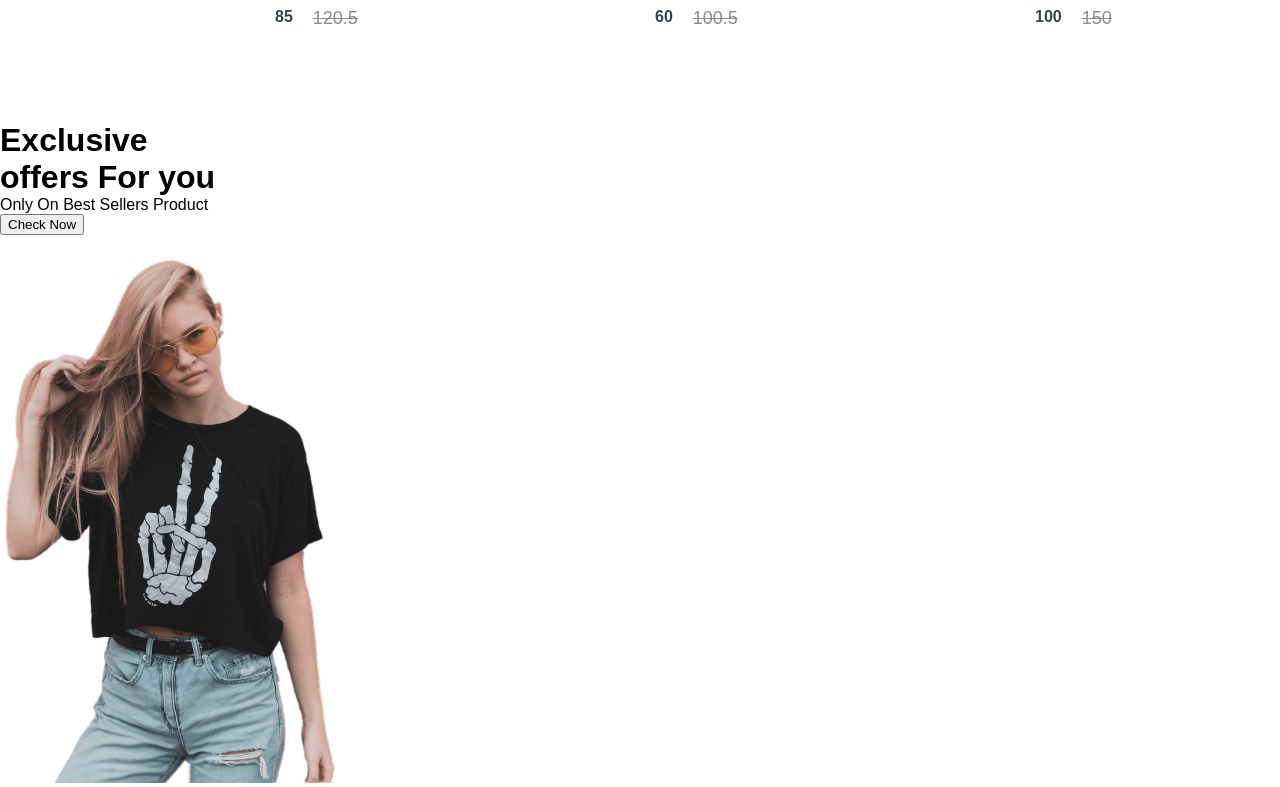
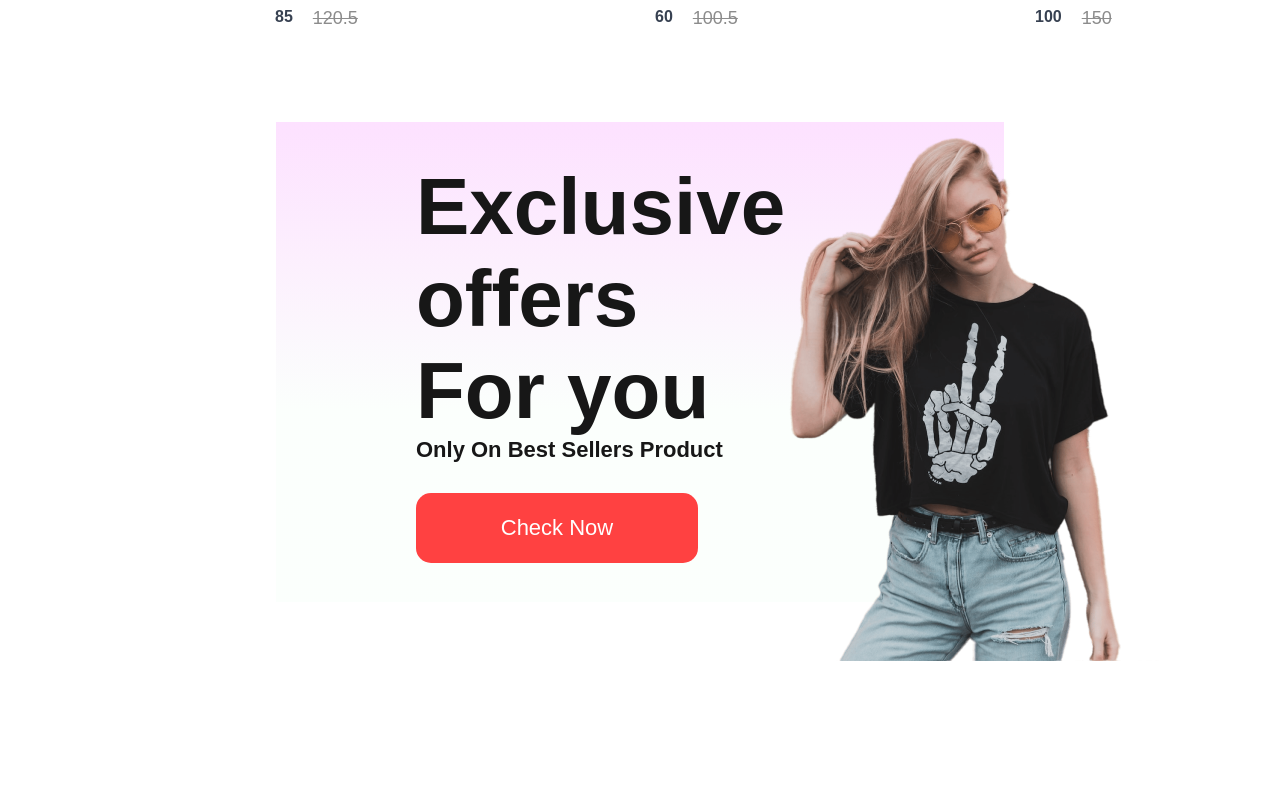
Before and after one commit to george827/E-commerce, a React (Create React App) app in the folder front-end/: page / in a window 1280 px wide. Shown: the part 1495-2282 px from the top of the page. After the commit the page ends 2247 px from the top, so only its background shows below. Built offline with nearby package versions, Linux system fonts and the light colour scheme.

Commit message:
Add offers style

```diff
--- a/front-end/src/components/Offers/Offers.css
+++ b/front-end/src/components/Offers/Offers.css
@@ -0,0 +1,46 @@
+.offers {
+    width: 35%;
+    height: 60vh;
+    display: flex;
+    margin: auto;
+    padding: 0px 140px;
+    margin-bottom: 150px;
+    background: linear-gradient(180deg, #fde1ff 0%, #e1ffea22 60%);
+}
+.offers-left {
+    flex: 1;
+    display: flex;
+    flex-direction: column;
+    justify-content: center;
+}
+.offers-left h1 {
+    font-size: 80px;
+    font-weight: 600;
+    color: #171717;
+}
+.offers-left p {
+    font-size: 22px;
+    font-weight: 600;
+    color: #171717;
+    /* margin-top: 20px; */
+}
+.offers-left button {
+    width: 282px;
+    height: 70px;
+    /* background-color: #171717; */
+    background-color: #ff4141;
+    color: white;
+    font-size: 22px;
+    font-weight: 500;
+    border: none;
+    border-radius: 15px;
+    margin-top: 30px;
+    cursor: pointer;
+}
+.offers-right {
+    flex: 1;
+    display: flex;
+    justify-content: flex-end;
+    align-items: center;
+    padding-top: 50px;
+}
```
Also changed, not shown: front-end/src/components/NewCollection/NewCollection.jsx (added, +10 -0 lines), front-end/src/components/NewCollection/NewCollection.css (added).
